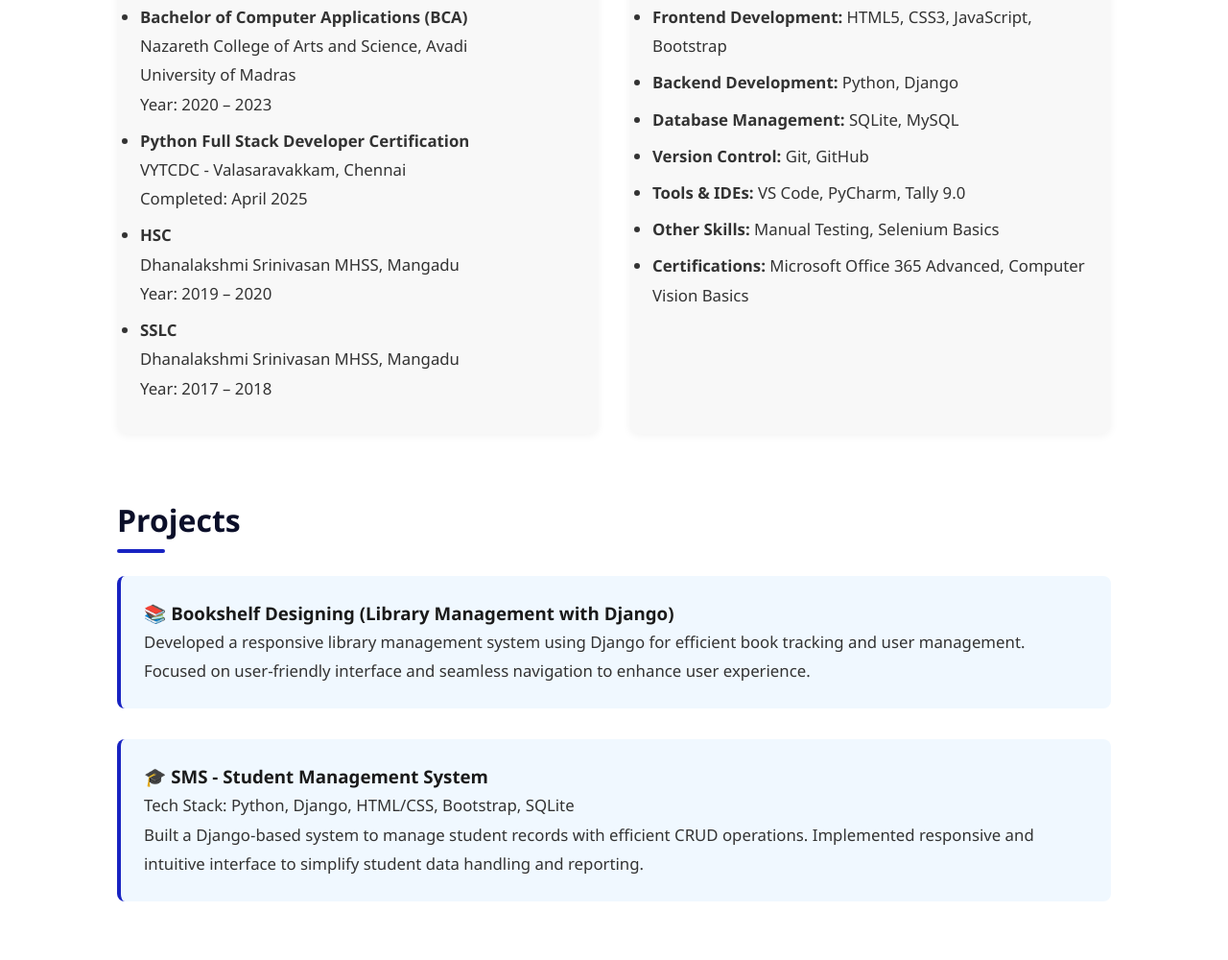
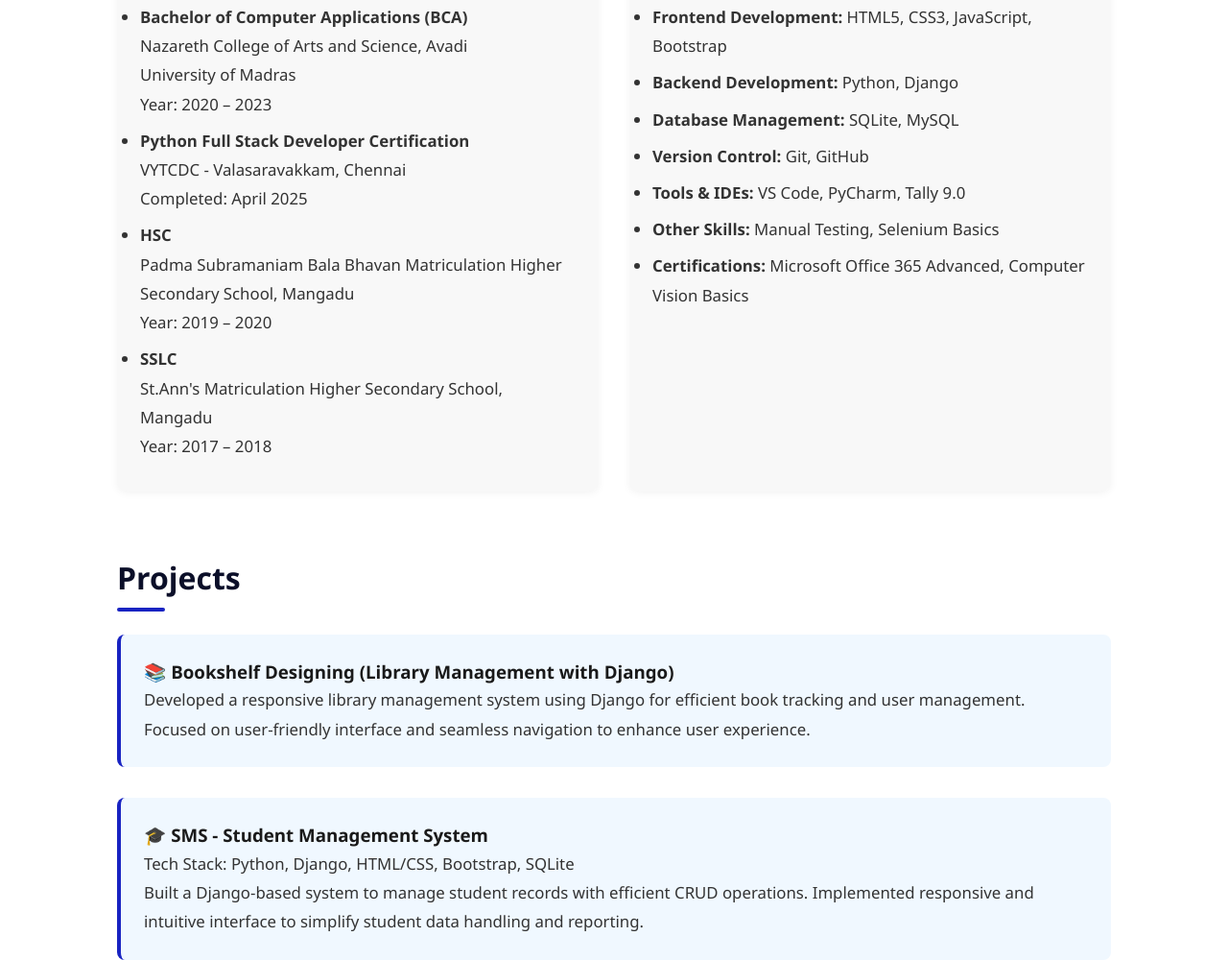
Before and after one commit to sree-pro/PORTFOLIO, a plain HTML site: page index.html in a window 1280 px wide. Shown: the part 1014-2014 px from the top of the page at 96% size. Drawn offline with nearby package versions, Linux system fonts and the light colour scheme.

Commit message:
Update index.html

```diff
--- a/index.html
+++ b/index.html
@@ -74,11 +74,11 @@
                         Completed: April 2025
                     </li>
                     <li><strong>HSC</strong><br>
-                        Dhanalakshmi Srinivasan MHSS, Mangadu<br>
+                        Padma Subramaniam Bala Bhavan Matriculation Higher Secondary School, Mangadu<br>
                         Year: 2019 – 2020
                     </li>
                     <li><strong>SSLC</strong><br>
-                        Dhanalakshmi Srinivasan MHSS, Mangadu<br>
+                        St.Ann's Matriculation Higher Secondary School, Mangadu<br>
                         Year: 2017 – 2018
                     </li>
                 </ul>
```
